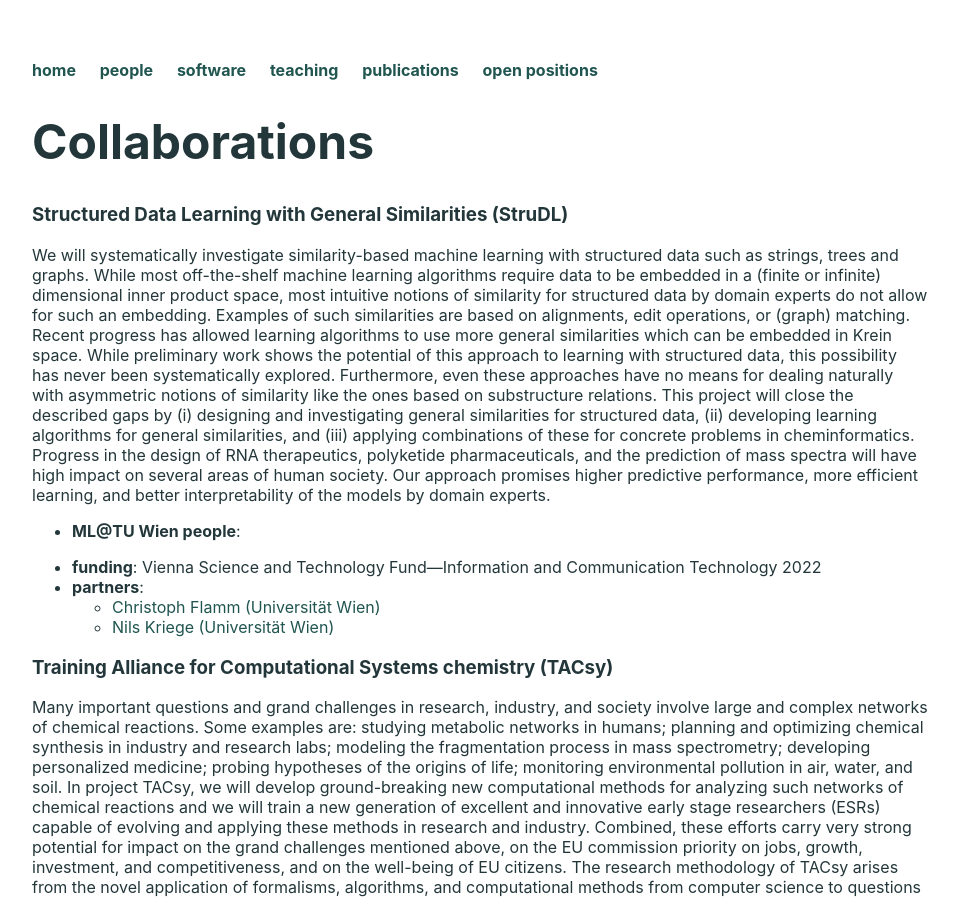
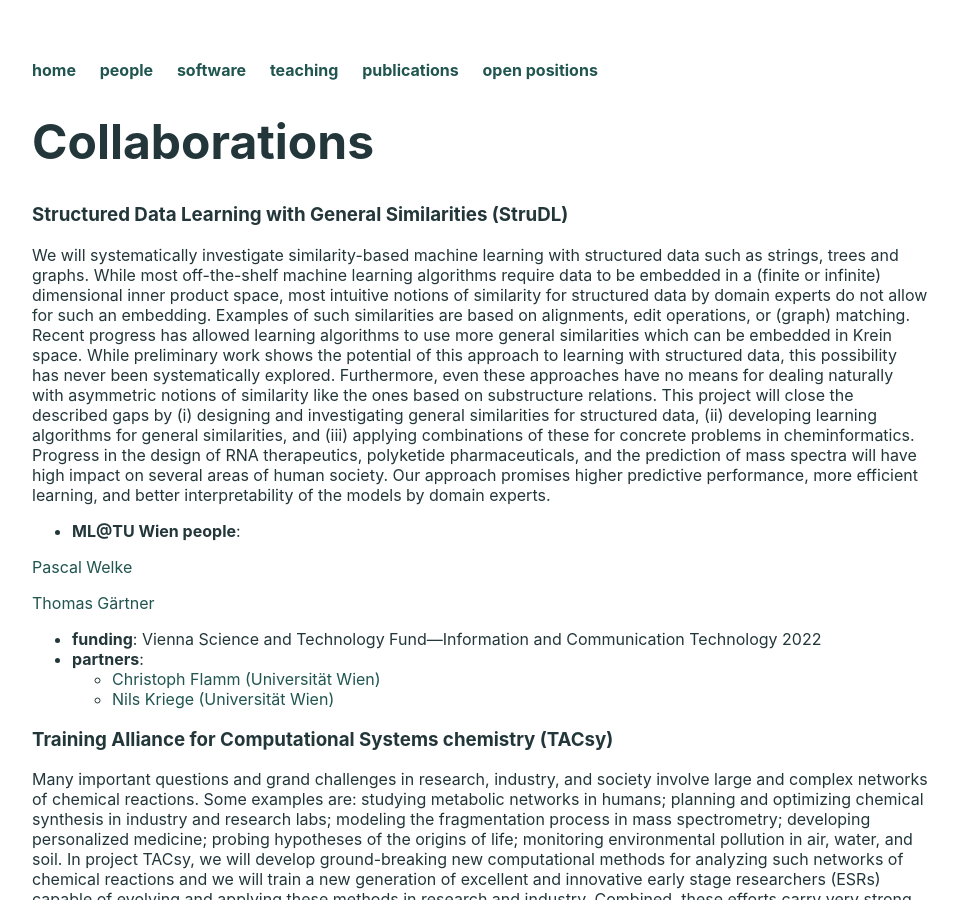
Before and after one commit to ml-tuw/ml-tuw.github.io, a Jekyll site: the page built from projects/md/index.md, in a window 1280 px wide and 900 px high. Shown: the whole window, without its empty margins (160-1118 px from the left). Built offline with Jekyll 4.4.1, drawn with Linux system fonts in a browser that asks for light colours.

Commit message:
~~test~~

```diff
--- a/projects/md/index.md
+++ b/projects/md/index.md
@@ -24,9 +24,11 @@ promises higher predictive performance, more efficient learning, and better inte
 domain experts.
 
  - **ML@TU Wien people**:
-
-{{ include linked_name.md id="PascalWelke" }}
-{{ include linked_name.md id="ThomasGaertner" }}
+{% capture ppl %}
+{% include linked_name.md id="PascalWelke" %}
+{% include linked_name.md id="ThomasGaertner" %}
+{% endcapture %}
+{{ ppl }}
 
  - **funding**: Vienna Science and Technology Fund---Information and Communication Technology 2022
  - **partners**:
```
